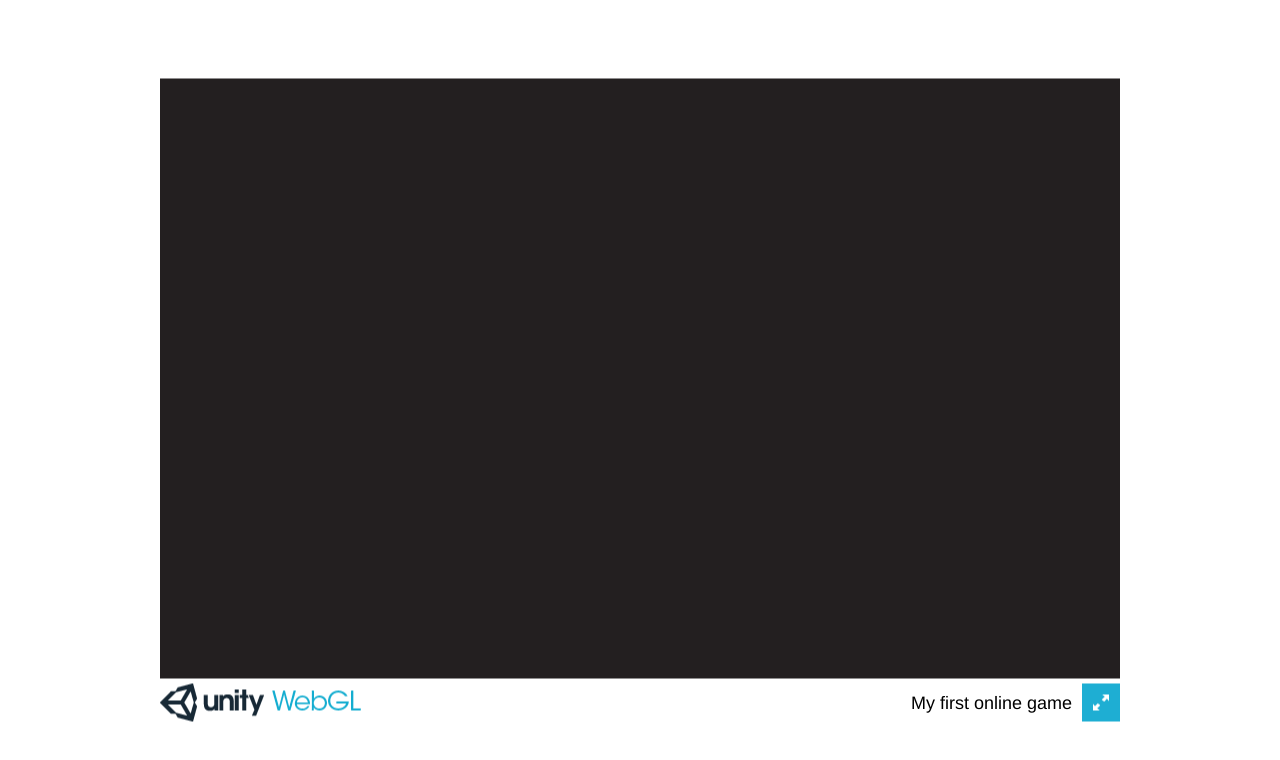
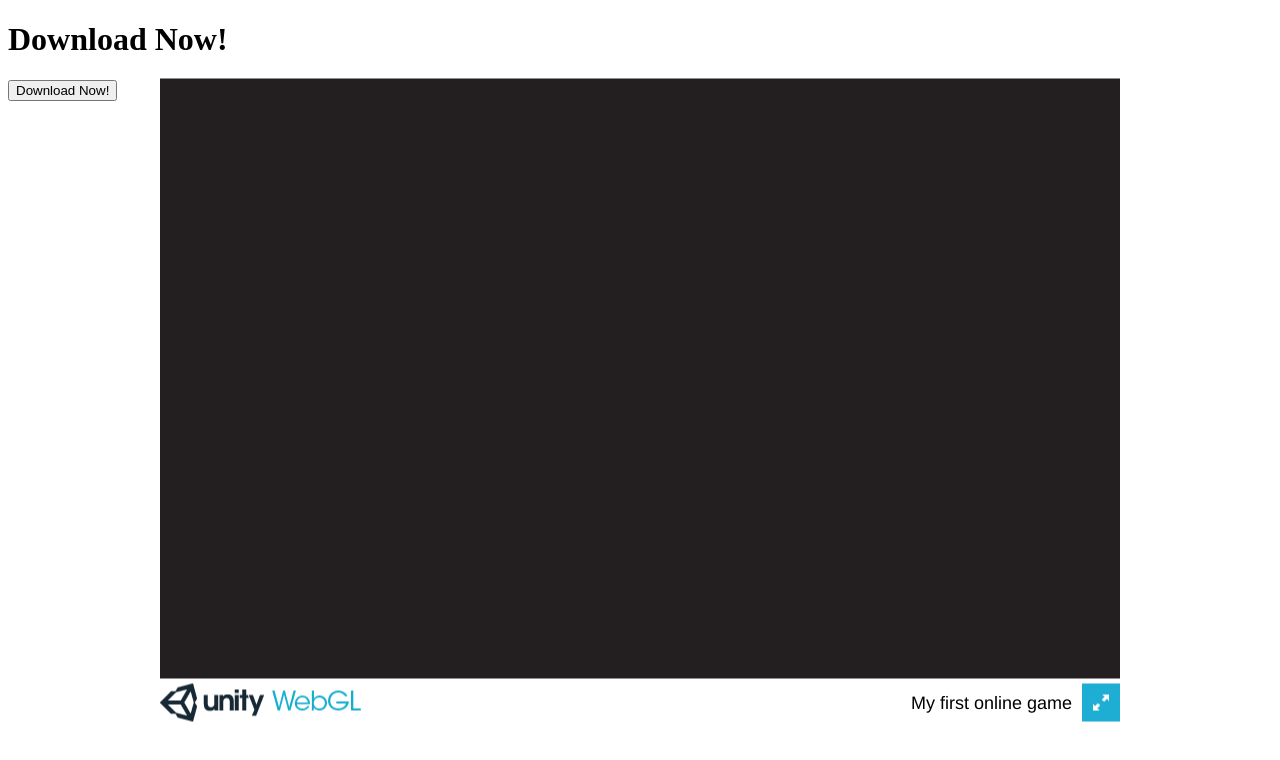
Before and after one commit to Scratchysoft/My-first-online-game-site, a plain HTML site: page index.html in a window 1280 px wide. Drawn offline with Linux system fonts and the light colour scheme; no server answers.

Commit message:
Update index.html

```diff
--- a/index.html
+++ b/index.html
@@ -21,5 +21,9 @@
         <div class="title">My first online game</div>
       </div>
     </div>
+    <h1>Download Now!</h1>
+    <form method="get" action="Install Kartkrafters Fun Online.exe">
+   <button type="submit">Download Now!</button>
+</form>
   </body>
 </html>
```
